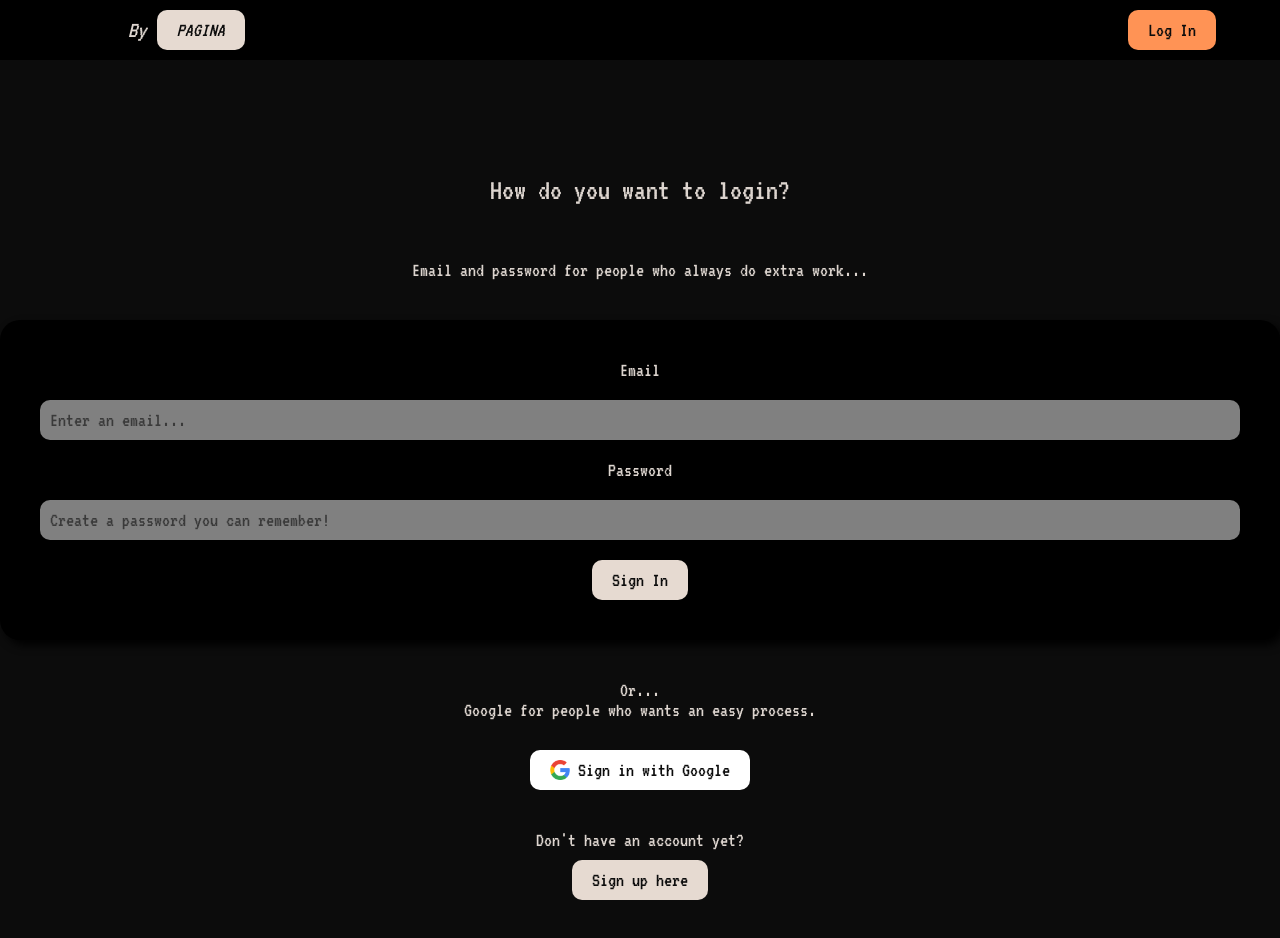
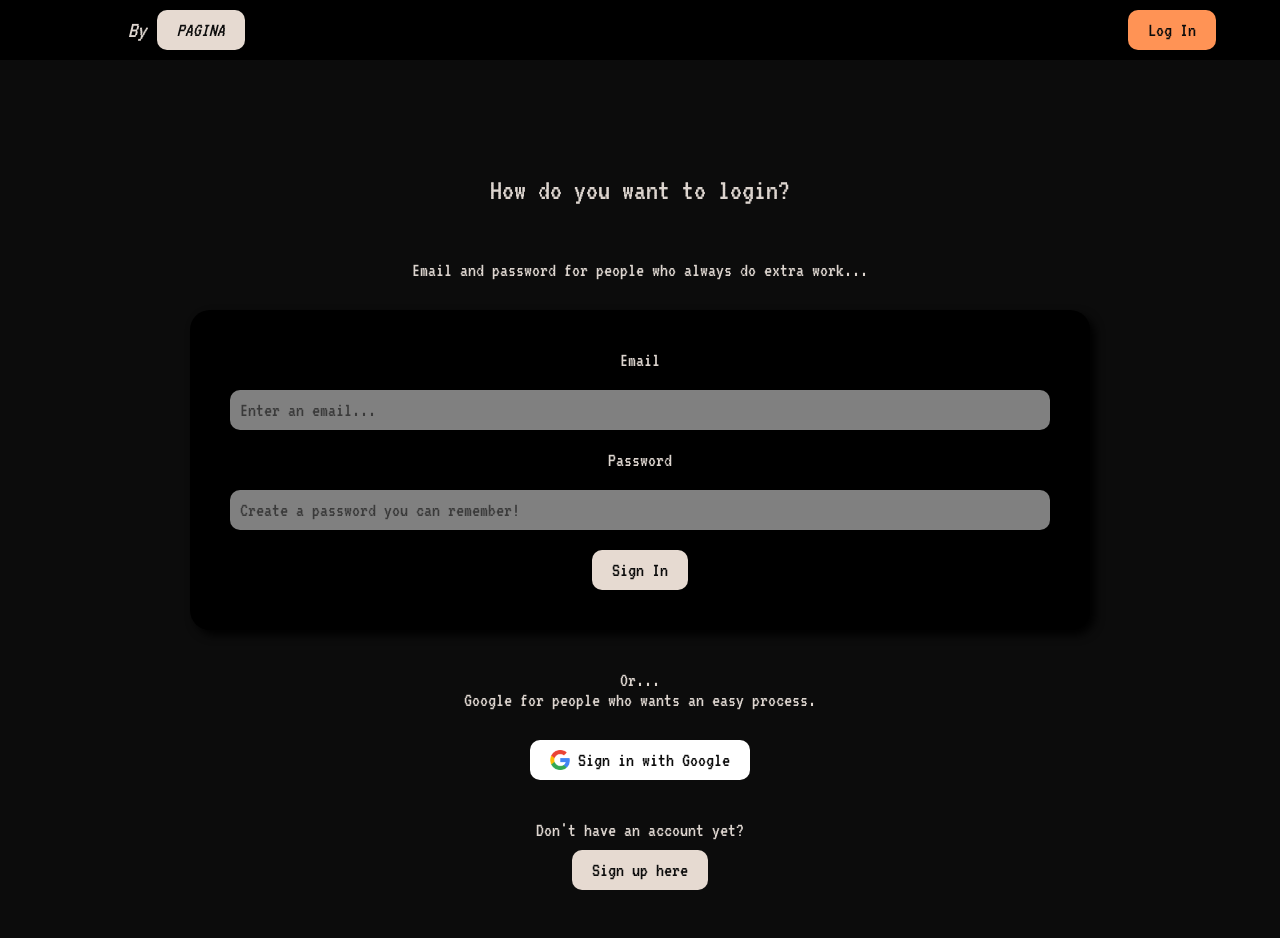
Before and after one commit to Jotadebeese/social-media-app, a Next.js app: page /enter in a window 1280 px wide. Built offline with nearby package versions, Linux system fonts and the light colour scheme; no server answers; a web font is replaced by a local one.

Commit message:
Fixed visual bug on enter page

```diff
--- a/pages/enter.js
+++ b/pages/enter.js
@@ -59,7 +59,7 @@ function SignInButton() {
         <div className="login-box">
             <h2>How do you want to login?</h2>
             <p>Email and password for people who always do extra work...</p>
-            <form className="card-post card login-form" onSubmit={signInWithEmail}>
+            <form className="login-form" onSubmit={signInWithEmail}>
                 <label>Email</label>
                 <input name="email" placeholder="Enter an email..." type="email" value={email} onChange={(e) => setEmail(e.target.value)} />
                 <label>Password</label>
--- a/styles/globals.css
+++ b/styles/globals.css
@@ -353,7 +353,19 @@ input[type="file"] {
 }
 
 .login-form {
+  padding: 2rem;
+  width: 90%;
+  max-width: 900px;
+  background-color: var(--color-b);
+  color: var(--color-text);
+  border-radius: 20px;
+  margin-bottom: 10px;
+  display: flex;
+  flex-direction: column;
+  justify-content: center;
+  align-items: center;
   gap: 20px;
+  box-shadow: 5px 5px 10px var(--color-b);
 }
 
 .login-form input {
```
